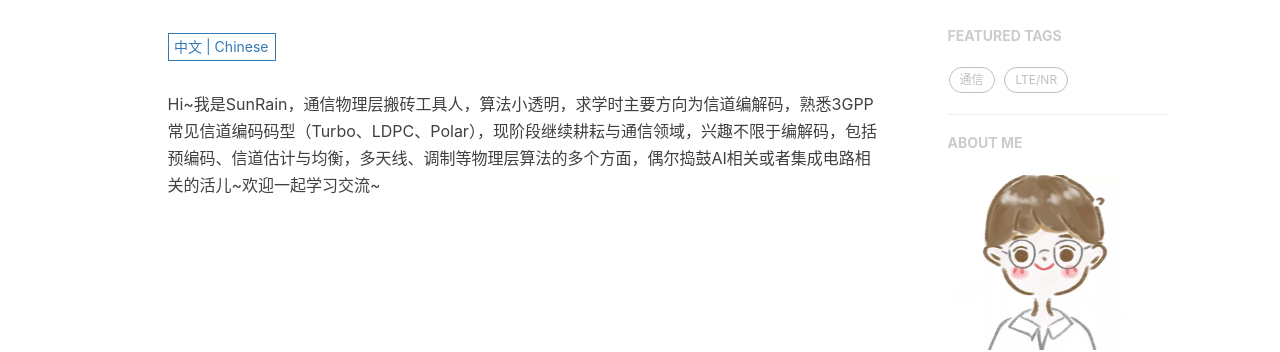
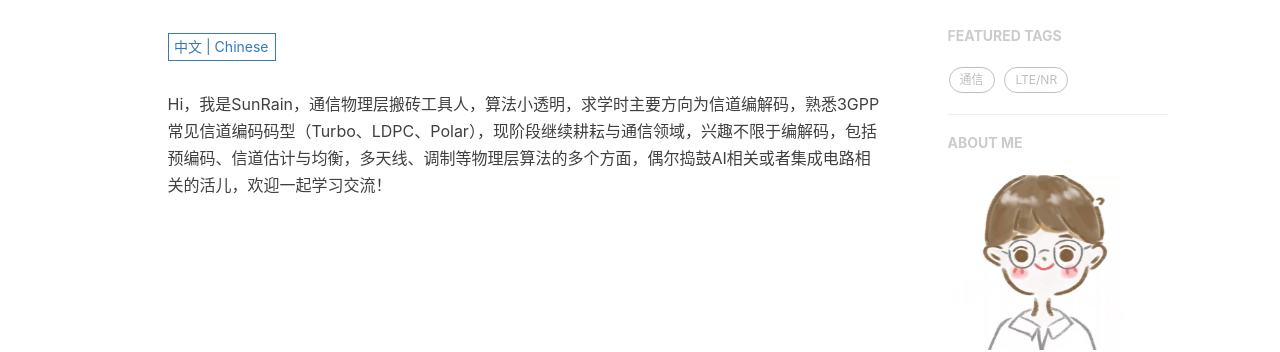
Before and after one commit to ruoqiong/ruoqiong.github.io, a Jekyll site: the page built from about.html, in a window 1280 px wide. Shown: the part 420-772 px from the top of the page. Built offline with Jekyll 4.4.1, drawn with Linux system fonts in a browser that asks for light colours; nearby versions of some CDN libraries; comment, search, counter and statistics services are not loaded.

Commit message:
Update zh.md

```diff
--- a/_includes/about/zh.md
+++ b/_includes/about/zh.md
@@ -1 +1 @@
-Hi~我是SunRain，通信物理层搬砖工具人，算法小透明，求学时主要方向为信道编解码，熟悉3GPP常见信道编码码型（Turbo、LDPC、Polar），现阶段继续耕耘与通信领域，兴趣不限于编解码，包括预编码、信道估计与均衡，多天线、调制等物理层算法的多个方面，偶尔捣鼓AI相关或者集成电路相关的活儿~欢迎一起学习交流~
+Hi，我是SunRain，通信物理层搬砖工具人，算法小透明，求学时主要方向为信道编解码，熟悉3GPP常见信道编码码型（Turbo、LDPC、Polar），现阶段继续耕耘与通信领域，兴趣不限于编解码，包括预编码、信道估计与均衡，多天线、调制等物理层算法的多个方面，偶尔捣鼓AI相关或者集成电路相关的活儿，欢迎一起学习交流！
```
